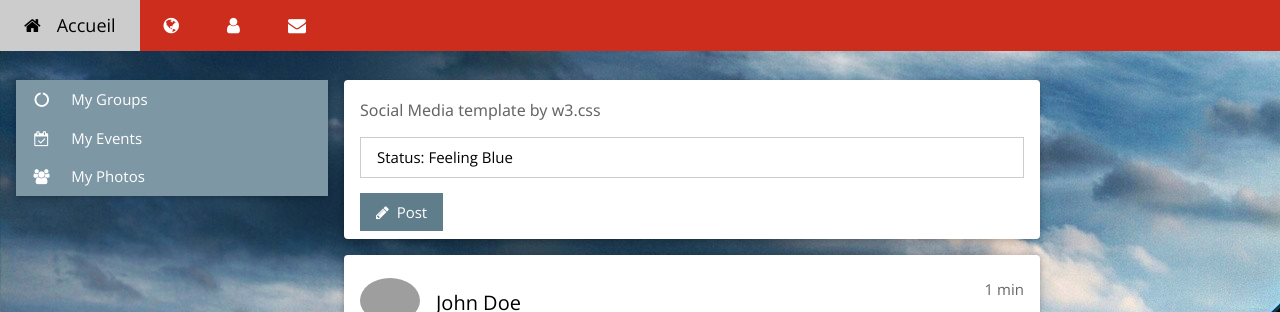
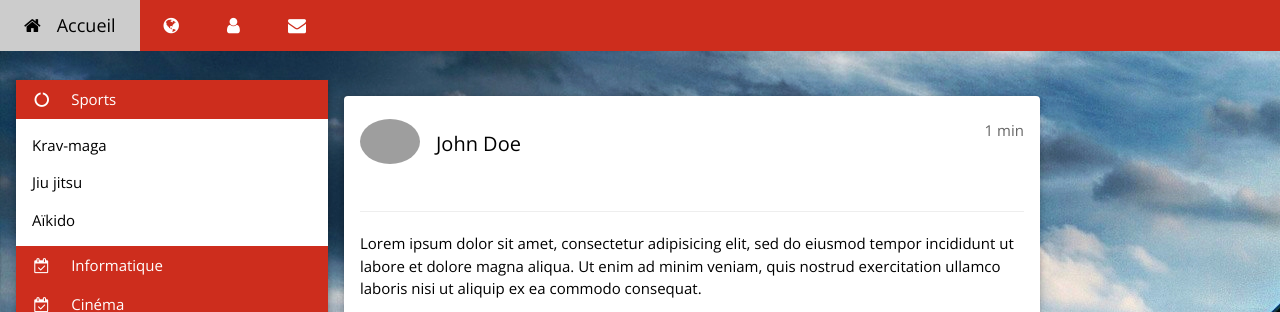
Before and after one commit to Baron-MC/Mon-site, a PHP site: page / in a window 1280 px wide, after a click on "Sports". Shown: the top 312 px of the page. Run offline with PHP 8.4, Linux system fonts and the light colour scheme; grey boxes are pictures that could not be loaded.

Commit message:
Index V.2

```diff
--- a/css/w3-theme.css
+++ b/css/w3-theme.css
@@ -2,8 +2,8 @@
 .w3-theme-l4 {color:#000 !important; background-color:#dfe5e8 !important}
 .w3-theme-l3 {color:#000 !important; background-color:#becbd2 !important}
 .w3-theme-l2 {color:#000 !important; background-color:#9eb1bb !important}
-.w3-theme-l1 {color:#fff !important; background-color:#7d97a5 !important}
-.w3-theme-d1 {color:#fff !important; background-color:#57707d !important}
+.w3-theme-l1 {color:#fff !important; background-color:#CD2D1D !important}
+.w3-theme-d1 {color:#fff !important; background-color:#CD2D1D !important}
 .w3-theme-d2 {color:#fff !important; background-color:#CD2D1D !important}
 .w3-theme-d3 {color:#fff !important; background-color:#CD2D1D !important}
 .w3-theme-d4 {color:#fff !important; background-color:#851207 !important}
--- a/index.html
+++ b/index.html
@@ -5,6 +5,7 @@
     <title>Mon site</title>
     <meta charset="utf-8">
     <meta name="viewport" content="width=device-width, initial-scale=1">
+    <link rel="shortcut icon" type="image/x-icon" href="img/icon.ico" />
     <link rel="stylesheet" href="https://www.w3schools.com/w3css/4/w3.css">
     <link rel="stylesheet" href="css/w3-theme.css">
     <link rel='stylesheet' href='https://fonts.googleapis.com/css?family=Open+Sans'>
@@ -59,15 +60,23 @@
           <!-- Accordion -->
           <div class="w3-card w3-round">
             <div class="w3-white">
-              <button onclick="myFunction('Demo1')" class="w3-button w3-block w3-theme-l1 w3-left-align"><i class="fa fa-circle-o-notch fa-fw w3-margin-right"></i> My Groups</button>
+              <button onclick="myFunction('Demo1')" class="w3-button w3-block w3-theme-l1 w3-left-align"><i class="fa fa-circle-o-notch fa-fw w3-margin-right"></i> Sports</button>
               <div id="Demo1" class="w3-hide w3-container">
-                <p>Some text..</p>
+                <p>Krav-maga</p>
+                <p>Jiu jitsu</p>
+                <p>Aïkido</p>
               </div>
-              <button onclick="myFunction('Demo2')" class="w3-button w3-block w3-theme-l1 w3-left-align"><i class="fa fa-calendar-check-o fa-fw w3-margin-right"></i> My Events</button>
+              <button onclick="myFunction('Demo2')" class="w3-button w3-block w3-theme-l1 w3-left-align"><i class="fa fa-calendar-check-o fa-fw w3-margin-right"></i> Informatique</button>
               <div id="Demo2" class="w3-hide w3-container">
-                <p>Some other text..</p>
+                <p><a href="#" id="python">Python</a></p>
+                <p>Raspberry Pi</p>
               </div>
-              <button onclick="myFunction('Demo3')" class="w3-button w3-block w3-theme-l1 w3-left-align"><i class="fa fa-users fa-fw w3-margin-right"></i> My Photos</button>
+              <button onclick="myFunction('Demo4')" class="w3-button w3-block w3-theme-l1 w3-left-align"><i class="fa fa-calendar-check-o fa-fw w3-margin-right"></i> Cinéma</button>
+              <div id="Demo4" class="w3-hide w3-container">
+                <p>Films</p>
+                <p>Séries</p>
+              </div>
+              <!--<button onclick="myFunction('Demo3')" class="w3-button w3-block w3-theme-l1 w3-left-align"><i class="fa fa-users fa-fw w3-margin-right"></i> Cinéma</button>-->
               <div id="Demo3" class="w3-hide w3-container">
              <div class="w3-row-padding">
              <br>
@@ -102,7 +111,7 @@
         <!-- Middle Column -->
         <div class="w3-col m7">
 
-          <div class="w3-row-padding">
+          <!--<div class="w3-row-padding">
             <div class="w3-col m12">
               <div class="w3-card w3-round w3-white">
                 <div class="w3-container w3-padding">
@@ -112,7 +121,7 @@
                 </div>
               </div>
             </div>
-          </div>
+          </div>-->
 
           <div class="w3-container w3-card w3-white w3-round w3-margin"><br>
             <img src="/w3images/avatar2.png" alt="Avatar" class="w3-left w3-circle w3-margin-right" style="width:60px">
@@ -173,7 +182,30 @@
       <p>Powered by <a href="https://www.w3schools.com/w3css/default.asp" target="_blank">w3.css</a></p>
     </footer>
 
+    <script>
+    // Accordion
+    function myFunction(id) {
+      var x = document.getElementById(id);
+      if (x.className.indexOf("w3-show") == -1) {
+        x.className += " w3-show";
+        x.previousElementSibling.className += " w3-theme-d1";
+      } else {
+        x.className = x.className.replace("w3-show", "");
+        x.previousElementSibling.className =
+        x.previousElementSibling.className.replace(" w3-theme-d1", "");
+      }
+    }
 
+    // Used to toggle the menu on smaller screens when clicking on the menu button
+    function openNav() {
+      var x = document.getElementById("navDemo");
+      if (x.className.indexOf("w3-show") == -1) {
+        x.className += " w3-show";
+      } else {
+        x.className = x.className.replace(" w3-show", "");
+      }
+    }
+    </script>
 
   </body>
 
```
Also changed, not shown: img/icon.ico (added), img/icon.png (added), img/python.ico (added), img/python.png (added).
